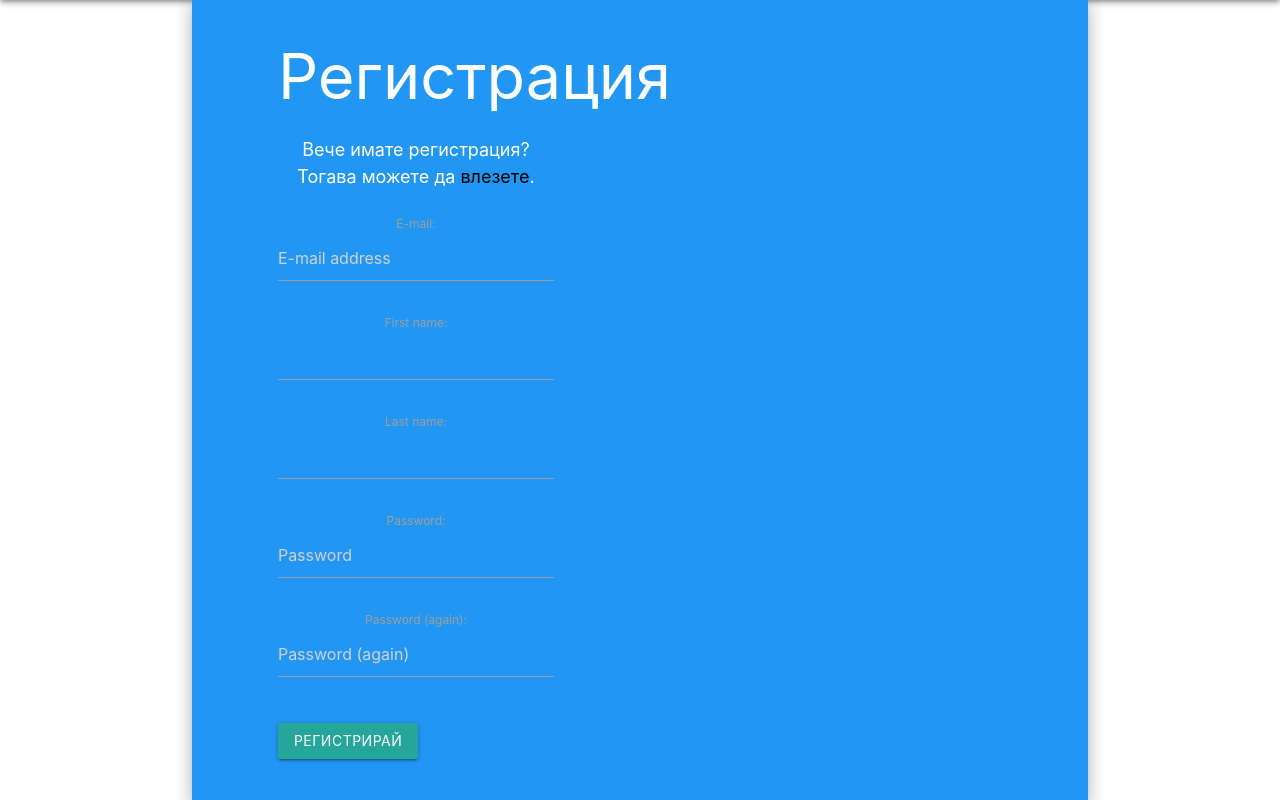
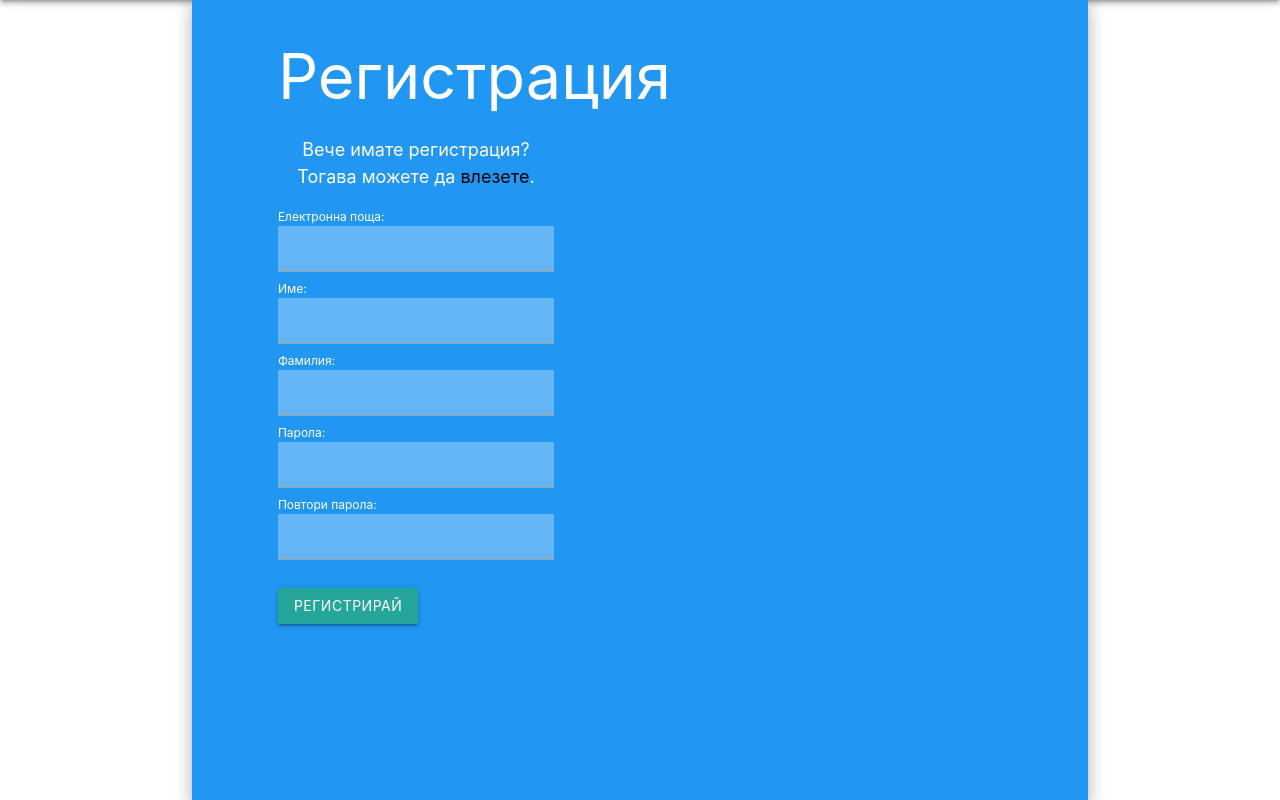
Before and after one commit to DanailYordanov/hacktues2020, a Django app: page /accounts/signup/ in a window 1280 px wide. Shown: the part 84-884 px from the top of the page. Run offline with Django 3.2, Linux system fonts and the light colour scheme.

Commit message:
Make login and signup work with css

```diff
--- a/hacktues/users/templates/account/signup.html
+++ b/hacktues/users/templates/account/signup.html
@@ -14,16 +14,18 @@
       <h1 class="">{% trans "Регистрация" %}</h1>
       <p>{% blocktrans %}Вече имате регистрация? Тогава можете да <a href="{{ login_url }}" class="black-text">влезете</a>.{% endblocktrans %}</p>
 
-      {{ form.as_p }}
-
-      <!--<label class="white-text left">Електронна поща</label>
-      <input name="password" class="blue lighten-2">
-      <label class="white-text left ">Име</label>
-      <input name="name" class="blue lighten-2">
-      <label class="white-text left">Парола</label>
-      <input type="password" name="password" class="blue lighten-2">
-      <label class="white-text left">Повтори парола</label>
-      <input type="password" name="password" class="blue lighten-2">-->
+      <!--{{ form.as_p }}-->
+      {{form.errors}}
+      <label class="white-text left">Електронна поща:</label>
+      <input type="email" name="email" class="blue lighten-2">
+      <label class="white-text left ">Име:</label>
+      <input type="text" name="first_name" class="blue lighten-2">
+      <label class="white-text left ">Фамилия:</label>
+      <input type="text" name="last_name" class="blue lighten-2">
+      <label class="white-text left">Парола:</label>
+      <input type="password" name="password1" class="blue lighten-2">
+      <label class="white-text left">Повтори парола:</label>
+      <input type="password" name="password2" class="blue lighten-2">
     </div>
   </div>
   <div class="row">
```
Also changed, not shown: hacktues/users/templates/account/login.html (+6 -5 lines).
